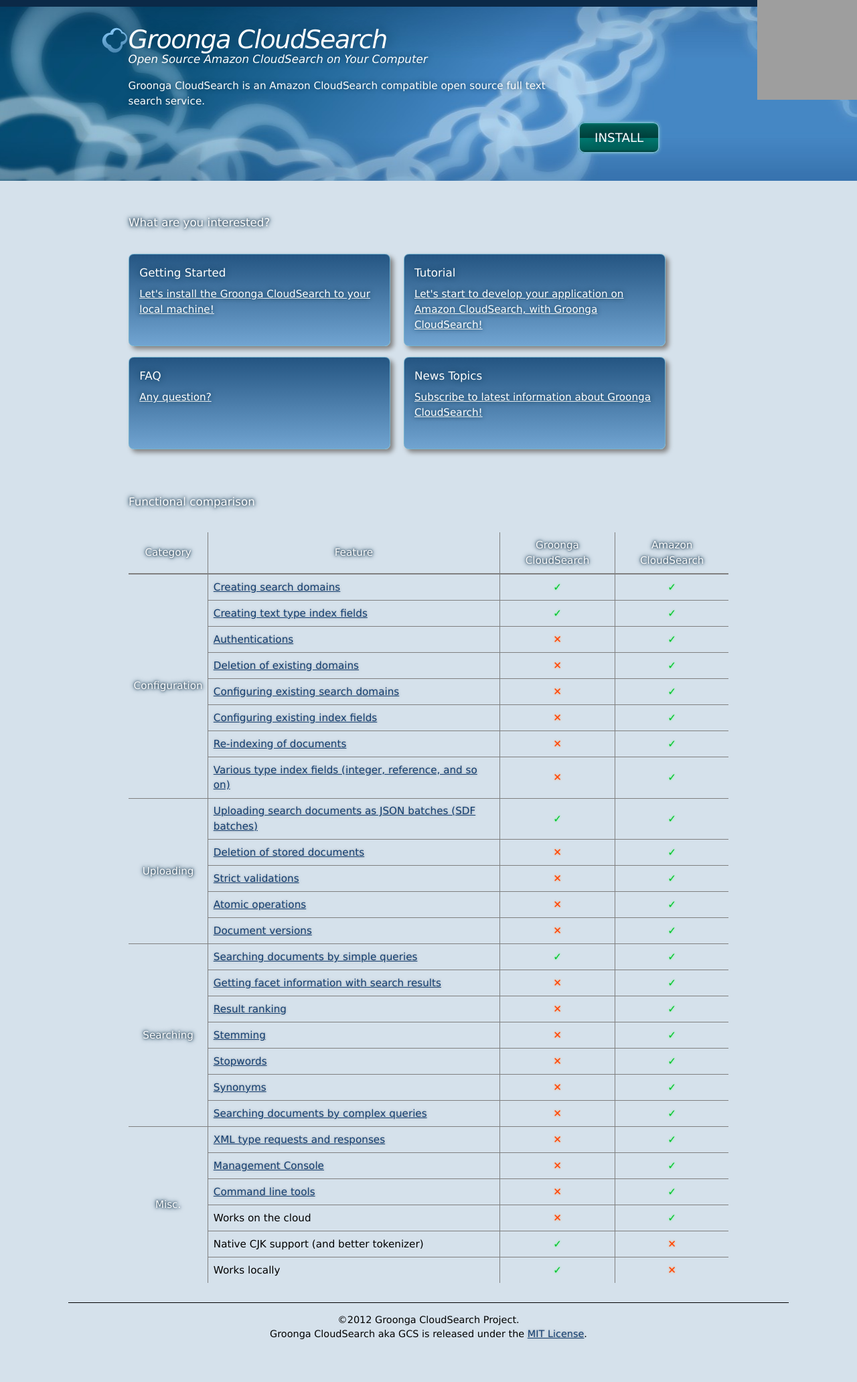
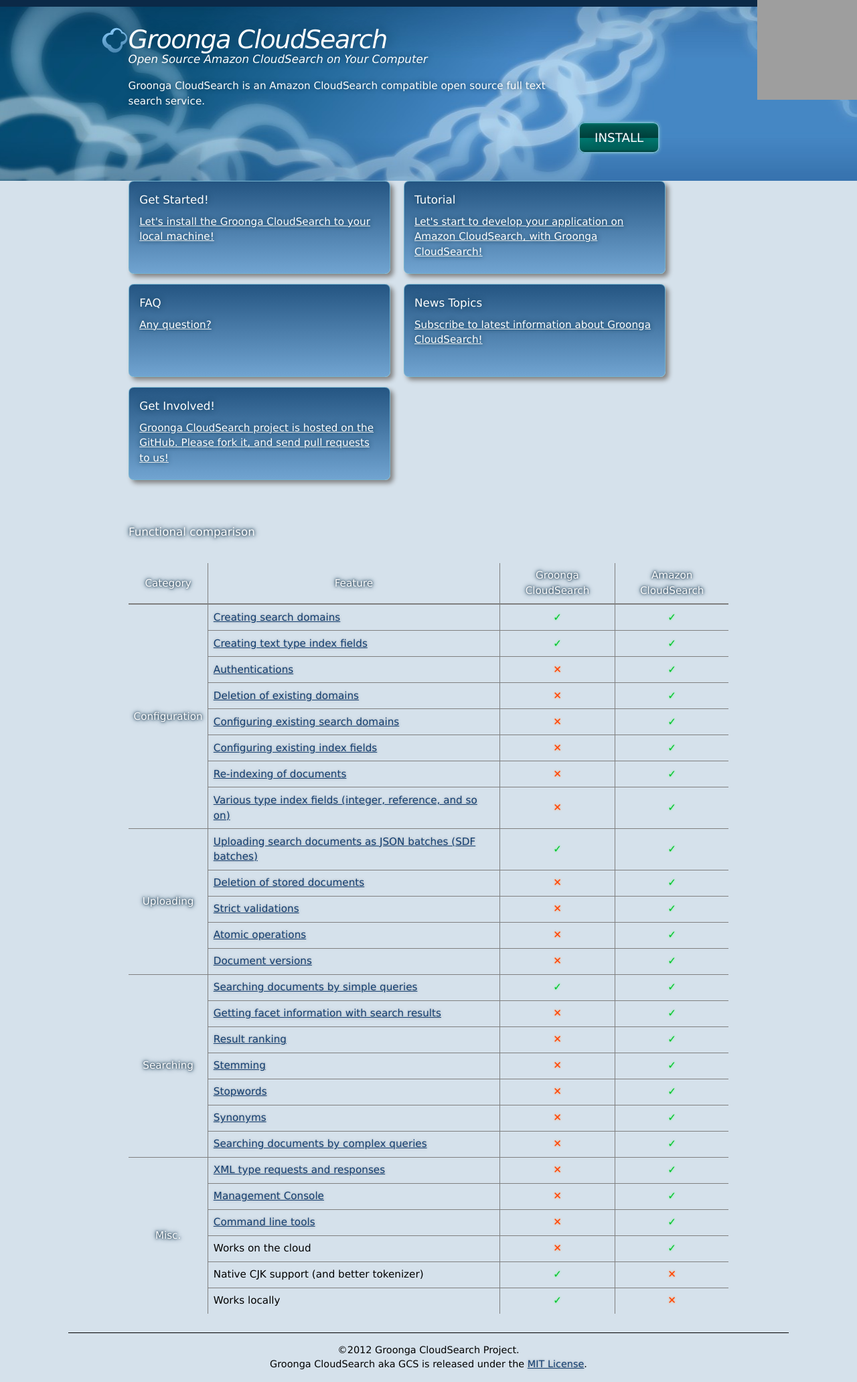
Before and after one commit to groonga/gcs.groonga.org, a Jekyll site: the page built from index.md, in a window 1280 px wide. Shown: the whole page at 67% size. Built offline with Jekyll 4.4.1, drawn with Linux system fonts in a browser that asks for light colours; before the commit the page ends 2019 px from its top, so only the background shows below that; grey boxes are pictures that could not be loaded.

Commit message:
Hide heading on the menu

```diff
--- a/index.md
+++ b/index.md
@@ -18,7 +18,7 @@
   <h2>What are you interested?</h2>
 
   <section id="menu-install">
-    <h3><a href="/install/">Getting Started</a></h3>
+    <h3><a href="/install/">Get Started!</a></h3>
     <p><a href="/install/">Let's install the Groonga CloudSearch to your local machine!</a></p>
   </section>
 
@@ -35,6 +35,11 @@
   <section id="menu-news">
     <h3><a href="/blog/">News Topics</a></h3>
     <p><a href="/blog/">Subscribe to latest information about Groonga CloudSearch!</a></p>
+  </section>
+
+  <section id="menu-involved">
+    <h3><a href="https://github.com/groonga/gcs">Get Involved!</a></h3>
+    <p><a href="https://github.com/groonga/gcs">Groonga CloudSearch project is hosted on the GitHub. Please fork it, and send pull requests to us!</a></p>
   </section>
 </section>
 
--- a/stylesheets/screen/home.css
+++ b/stylesheets/screen/home.css
@@ -109,6 +109,10 @@
   display: none;
 }
 
+#menu h2 {
+  display: none;
+}
+
 #menu section {
   /* generated by http://www.colorzilla.com/gradient-editor/ */
   background: rgb(36,85,130); /* Old browsers */
```
